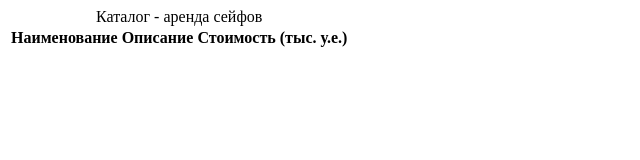
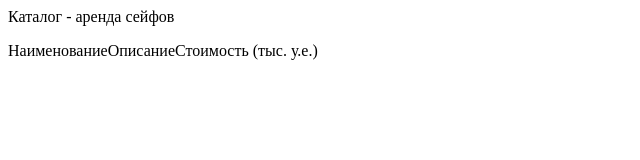
Before and after one commit to Amil-Gaoul/CFT-Angular, a website: page app/template/catalog/index.html in a window 1280 px wide. Shown: the whole page, without its empty margins (0-640 px from the left). Drawn offline with Linux system fonts and the light colour scheme.

Commit message:
edit table catalog

```diff
--- a/app/js/applications.js
+++ b/app/js/applications.js
@@ -16,7 +16,7 @@
 	// срока таблицы
 	app.directive('prodItem', function() {
 		return {
-			restrict: 'A',
+			restrict: 'E',
 			templateUrl: 'template/product-item/index.html'
 		};
 	});
--- a/app/style.css
+++ b/app/style.css
@@ -329,10 +329,15 @@ img {
 	box-shadow: 0 0 5px 0 rgba(0, 0, 0, 0.18);
 }
 
-.table {
+.table-catalog {
 	width: 100%;
 	border-collapse: collapse;
 	margin-bottom: 3.1rem;
+}
+
+.table-catalog div {
+	display: inline-block;
+	vertical-align: middle;
 }
 
 .table__caption {
@@ -342,32 +347,43 @@ img {
 	text-transform: uppercase;
 }
 
-.table__title {
+.table-catalog .table__title {
 	font-size: .9rem;
 	color: #414141;
+	background: #f7f7f7;
+	display: block;
 }
 
 .table__title-name, .table__title-desc, .table__title-price {
 	font-weight: 400;
-}
-
-.table__title-name, .table__title-desc, .table__title-price {
 	text-align: left;
+	display: inline-block;
+	vertical-align: middle;
 }
 
 .table__title-name {
 	padding-left: 8.5rem;
 }
 
+.table__title-desc {
+	padding-left: 7rem;
+}
+
+.table__title-price {
+	margin-left: 16rem;
+	width: 5rem;
+	text-align: center;
+}
+
 .table__row {
 	border: 1px solid #fff;
-	border-bottom: 0;
+	display: block;
 }
 
-.table__row:nth-child(2n+1) {
+.table__row:nth-child(2n) {
 	background: #f7f7f7;
 	border: 1px solid #f7f7f7;
-	border-bottom: 0;
+	//border-bottom: 0;
 }
 
 .table_href {
@@ -380,10 +396,10 @@ img {
 	text-decoration: underline;
 }
 
-// .table__row:hover {
-// 	cursor: pointer;
-// 	border: 1px solid #f13843;
-// }
+.table__row:hover {
+	cursor: pointer;
+	border: 1px solid #f13843;
+}
 
 .table__row:nth-child(1):hover {
 	cursor: default;
@@ -411,12 +427,14 @@ img {
 .table__col-desc {
 	font-size: .8rem;
 	color: #5f5f5f;
+	width: 19rem;
 }
 
 .table__col-price {
 	font-size: 1.1rem;
 	color: #5f5f5f;
 	width: 6.6rem;
+	text-align: center;
 }
 
 /* APP PAGE */
--- a/app/template/catalog/index.html
+++ b/app/template/catalog/index.html
@@ -1,5 +1,13 @@
 <div class="change-content">
-	<table class="table">
+	<div class="table-catalog">
+		<p class="table__caption">Каталог - аренда сейфов</p>
+		<div class="table__title"><span class="table__title-name">Наименование</span><span class="table__title-desc">Описание</span><span class="table__title-price">Стоимость (тыс. у.е.)</span>
+		</div>
+		<a ng-repeat="product in store.products" href="catalog.html#!/product/{{product.id}}" ng-click = "store.activePage('product-page', product)" class="table__row">
+			<prod-item></prod-item>
+		</a>
+	</div>
+	<!-- <table class="table">
 		<caption class="table__caption">Каталог - аренда сейфов</caption>
 		<tr class="table__title table__row">
 			<th colspan="2" class="table__title-name">Наименование</th>
@@ -9,5 +17,5 @@
 		<tr ng-repeat="product in store.products" class="table__row" prod-item>
 
 		</tr>
-	</table>
+	</table> -->
 </div>
```
Also changed, not shown: app/template/product-item/index.html (+8 -2 lines).
